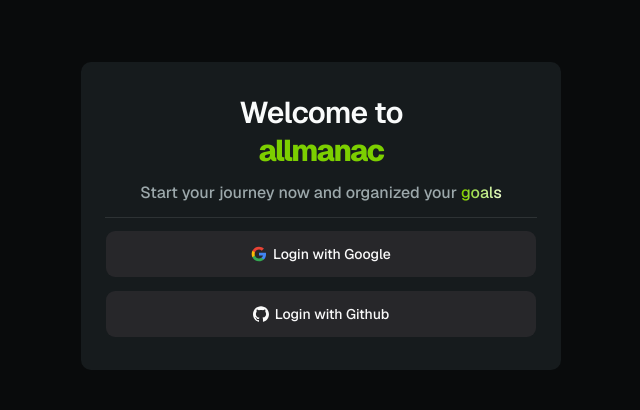
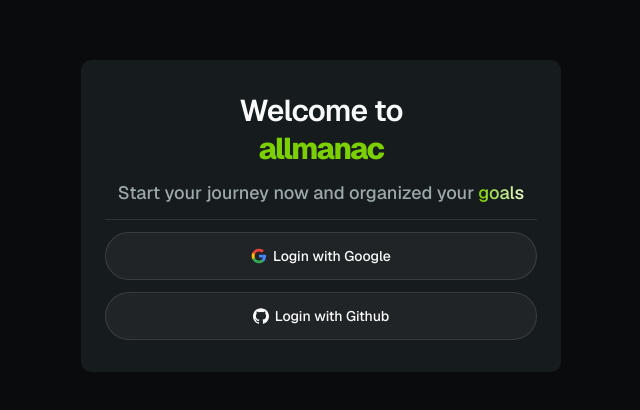
Before and after one commit to cyronp/allmanac, a Next.js app: page / in a window 1280 px wide. Shown: the part 184-594 px from the top of the page, without its empty margins (319-959 px from the left). Built offline with nearby package versions, Linux system fonts and the light colour scheme.

Commit message:
style: login page style changes

```diff
--- a/app/page.tsx
+++ b/app/page.tsx
@@ -28,7 +28,7 @@ export default function Home() {
           </Heading>
           <Text
             as="p"
-            className="inline-flex gap-1 w-full text-center items-center justify-center text-muted-foreground font-medium text-sm sm:text-base "
+            className="inline-flex gap-1 w-full items-center justify-center text-muted-foreground font-medium text-lg"
           >
             Start your journey now and organized your
             <CyclingText
@@ -37,12 +37,12 @@ export default function Home() {
             />
           </Text>
           <Separator />
-          <Button className="w-full h-11 sm:h-12" variant="secondary" asChild>
+          <Button className="w-full h-11 sm:h-12 rounded-full" variant="outline" asChild>
             <Link href="/dashboard">
               <GoogleIcon /> Login with Google
             </Link>
           </Button>
-          <Button className="w-full h-11 sm:h-12" variant="secondary" asChild>
+          <Button className="w-full h-11 sm:h-12 rounded-full" variant="outline" asChild>
             <Link href="/dashboard">
               <GithubIcon /> Login with Github
             </Link>
```
